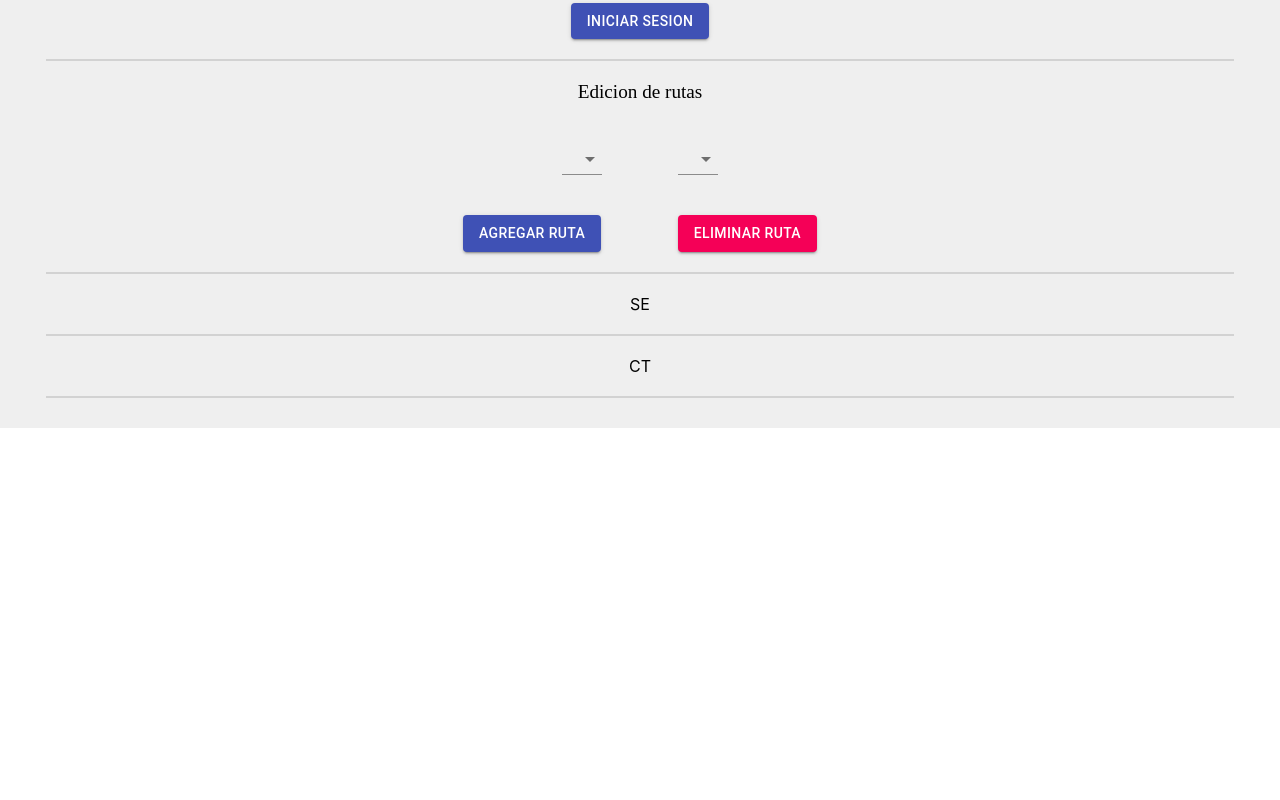
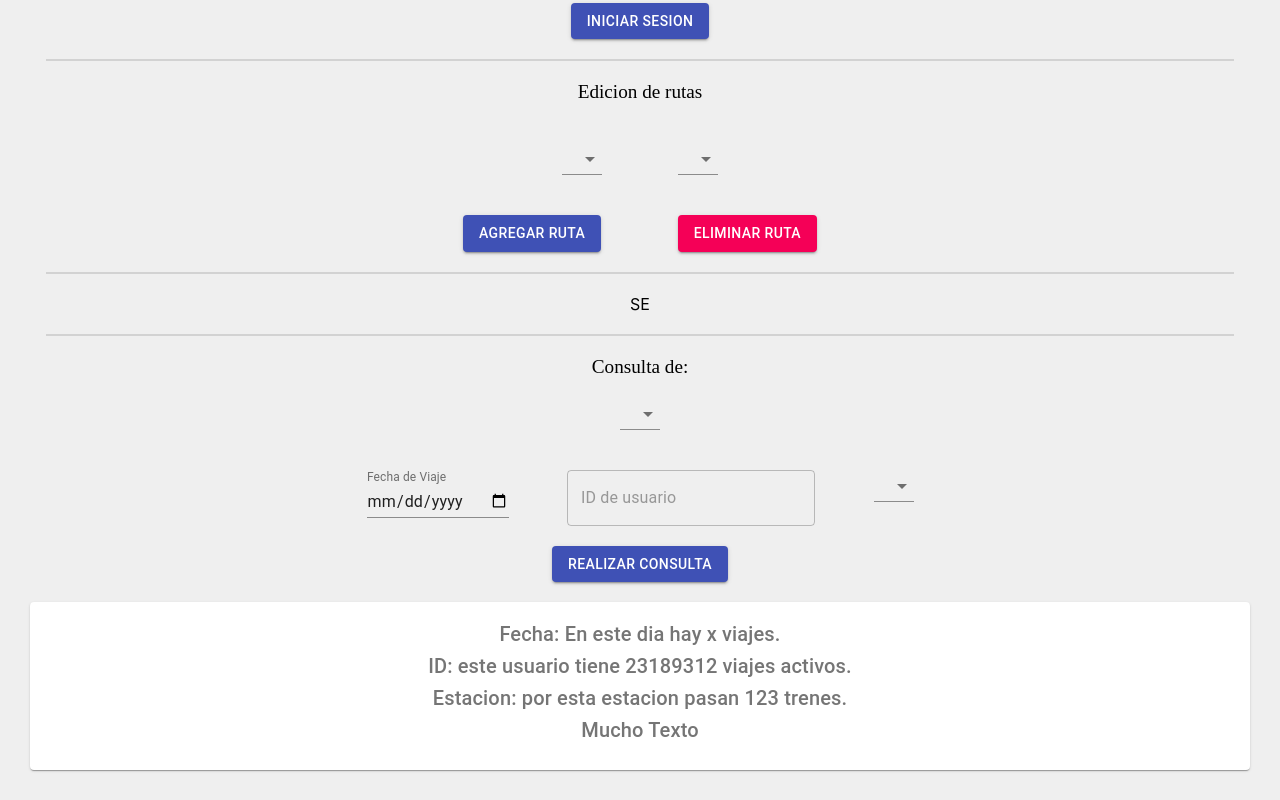
Before and after one commit to JoseAndres216/RailspotFE, a React (Create React App) app in the folder railspotfe/: page / in a window 1280 px wide. Shown: the part 1135-1935 px from the top of the page. Before the commit the page ends 1563 px from the top, so only its background shows below. Built offline with nearby package versions, Linux system fonts and the light colour scheme.

Commit message:
Consult Ticket UI

```diff
--- a/railspotfe/src/AppComponents/ConsultTickets.js
+++ b/railspotfe/src/AppComponents/ConsultTickets.js
@@ -1,15 +1,98 @@
 import React, {Component} from "react";
 import Divider from "@material-ui/core/Divider";
+import Select from "@material-ui/core/Select";
+import MenuItem from "@material-ui/core/MenuItem";
+import TextField from "@material-ui/core/TextField";
+import {Grid} from "@material-ui/core";
+import Button from "@material-ui/core/Button";
+import CardContent from "@material-ui/core/CardContent";
+import Typography from "@material-ui/core/Typography";
+import Card from "@material-ui/core/Card";
+
 
 class ConsultTickets extends Component{
+    constructor() {
+        super();
+        this.state = {
+            option : String,
+            station : String
+        }
+    }
+
+    stationChanged = (event) => {
+        this.station = event.target.value
+        console.log('El valor de station es: ' + this.station)
+    };
+
+
     render() {
         return(
             <div>
                 <div>&nbsp;</div>
-                CT
+                <text className={'Text'}>Consulta de: </text>
                 <div>&nbsp;</div>
-                <Divider variant={'middle'}/>
-                <Divider variant={'middle'}/>
+                <div>
+                    <Select onChange={this.stationChanged}
+                            value={this.option}>
+                        <MenuItem value={''}><em>Seleccione una estacion</em></MenuItem>
+                        <MenuItem value={'Estacion ejemplo 1'}>Fecha</MenuItem>
+                        <MenuItem value={'Estacion ejemplo 2'}>ID</MenuItem>
+                        <MenuItem value={'Estacion ejemplo 3'}>Estacion</MenuItem>
+                    </Select>
+                </div>
+
+                <div>&nbsp;</div>
+                <div>&nbsp;</div>
+
+                <div>
+                    <form>
+                        <TextField
+                            id="date"
+                            label="Fecha de Viaje"
+                            type="date"
+                            InputLabelProps={{
+                                shrink: true,
+                            }}/>
+                        &nbsp;&nbsp;&nbsp;&nbsp;&nbsp;&nbsp;&nbsp;&nbsp;&nbsp;&nbsp;&nbsp;&nbsp;&nbsp;
+                        <TextField
+                            color={'primary'}
+                            required={true}
+                            placeholder={"ID de usuario"}
+                            id="txtStation"
+                            variant="outlined"
+                            onChange={this.userChanged}/>
+                        &nbsp;&nbsp;&nbsp;&nbsp;&nbsp;&nbsp;&nbsp;&nbsp;&nbsp;&nbsp;&nbsp;&nbsp;&nbsp;
+                        <Select onChange={this.stationChanged}
+                                value={this.station}>
+                            <MenuItem value={''}><em>Seleccione una estacion</em></MenuItem>
+                            <MenuItem value={'Estacion ejemplo 1'}>Estacion 1</MenuItem>
+                            <MenuItem value={'Estacion ejemplo 2'}>Estacion 2</MenuItem>
+                            <MenuItem value={'Estacion ejemplo 3'}>Estacion 3</MenuItem>
+                        </Select>
+                    </form>
+                    <div>
+                        <div>&nbsp;</div>
+                        <Button
+                            color={"primary"}
+                            variant="contained">
+                            Realizar consulta
+                        </Button>
+                        <div>&nbsp;</div>
+                        <Card>
+                            <CardContent>
+                                <Typography align='center' variant='h6' color="textSecondary">
+                                    {'Fecha: En este dia hay x viajes.'}
+                                    <br />
+                                    {'ID: este usuario tiene 23189312 viajes activos.'}
+                                    <br />
+                                    {'Estacion: por esta estacion pasan 123 trenes.'}
+                                    <br />
+                                    {'Mucho Texto'}
+                                </Typography>
+                            </CardContent>
+                        </Card>
+                    </div>
+                </div>
             </div>
         );
     }
```
